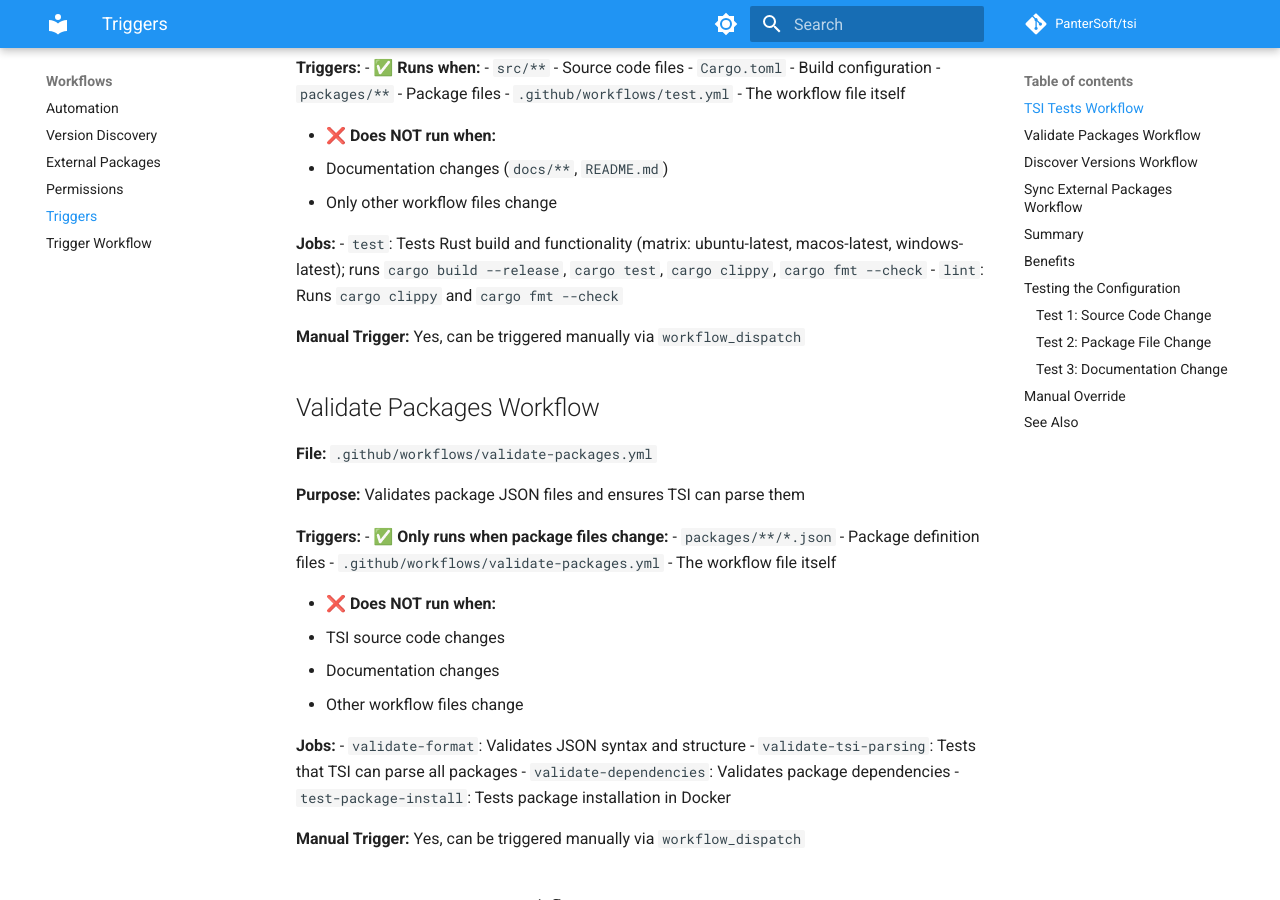
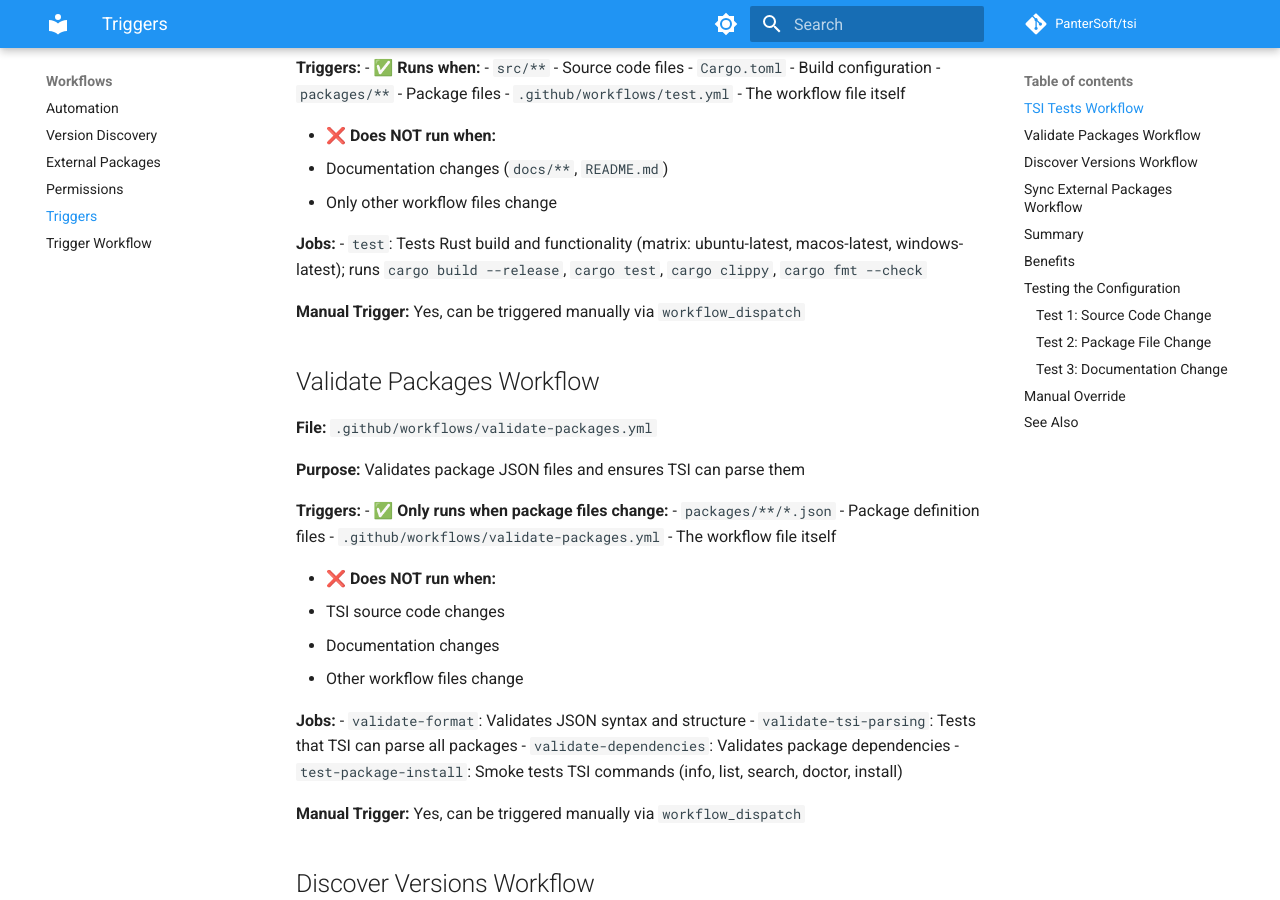
Before and after one commit to PanterSoft/TheSourceInstaller, an MkDocs documentation site: the page built from docs/workflows/triggers.md, in a window 1280 px wide and 900 px high, scrolled down 372 px. Built offline with MkDocs 1.6.1 and Material for MkDocs 9.7.7, drawn with Linux system fonts in a browser that asks for light colours; comment, search, counter and statistics services are not loaded; the version menu is left out.

Commit message:
cleanup of actions

```diff
--- a/docs/workflows/triggers.md
+++ b/docs/workflows/triggers.md
@@ -21,7 +21,6 @@ This document explains when each workflow runs and what triggers them.
 
 **Jobs:**
 - `test`: Tests Rust build and functionality (matrix: ubuntu-latest, macos-latest, windows-latest); runs `cargo build --release`, `cargo test`, `cargo clippy`, `cargo fmt --check`
-- `lint`: Runs `cargo clippy` and `cargo fmt --check`
 
 **Manual Trigger:** Yes, can be triggered manually via `workflow_dispatch`
 
@@ -45,7 +44,7 @@ This document explains when each workflow runs and what triggers them.
 - `validate-format`: Validates JSON syntax and structure
 - `validate-tsi-parsing`: Tests that TSI can parse all packages
 - `validate-dependencies`: Validates package dependencies
-- `test-package-install`: Tests package installation in Docker
+- `test-package-install`: Smoke tests TSI commands (info, list, search, doctor, install)
 
 **Manual Trigger:** Yes, can be triggered manually via `workflow_dispatch`
 
```
Also changed, not shown: 2 other files.
